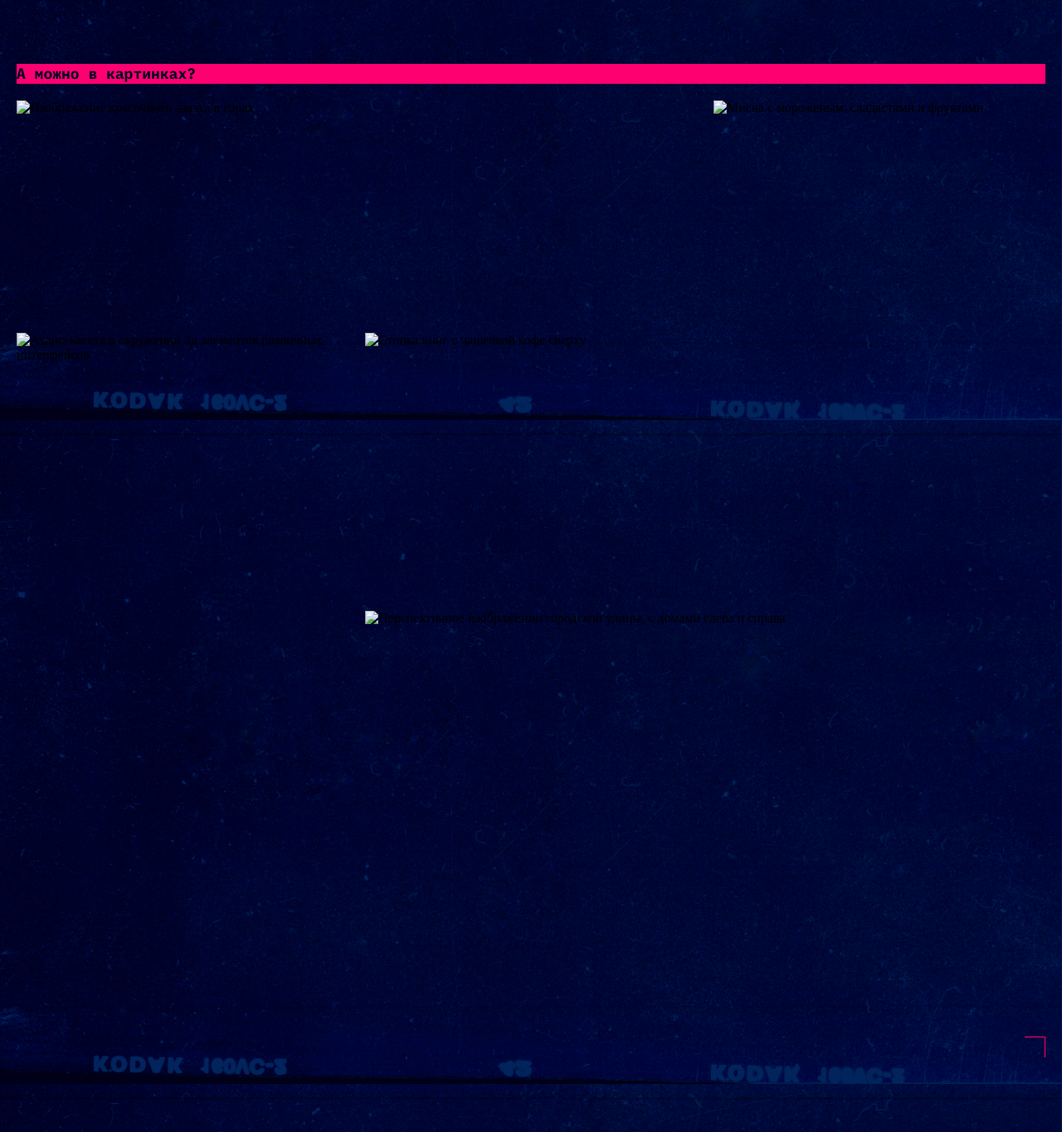
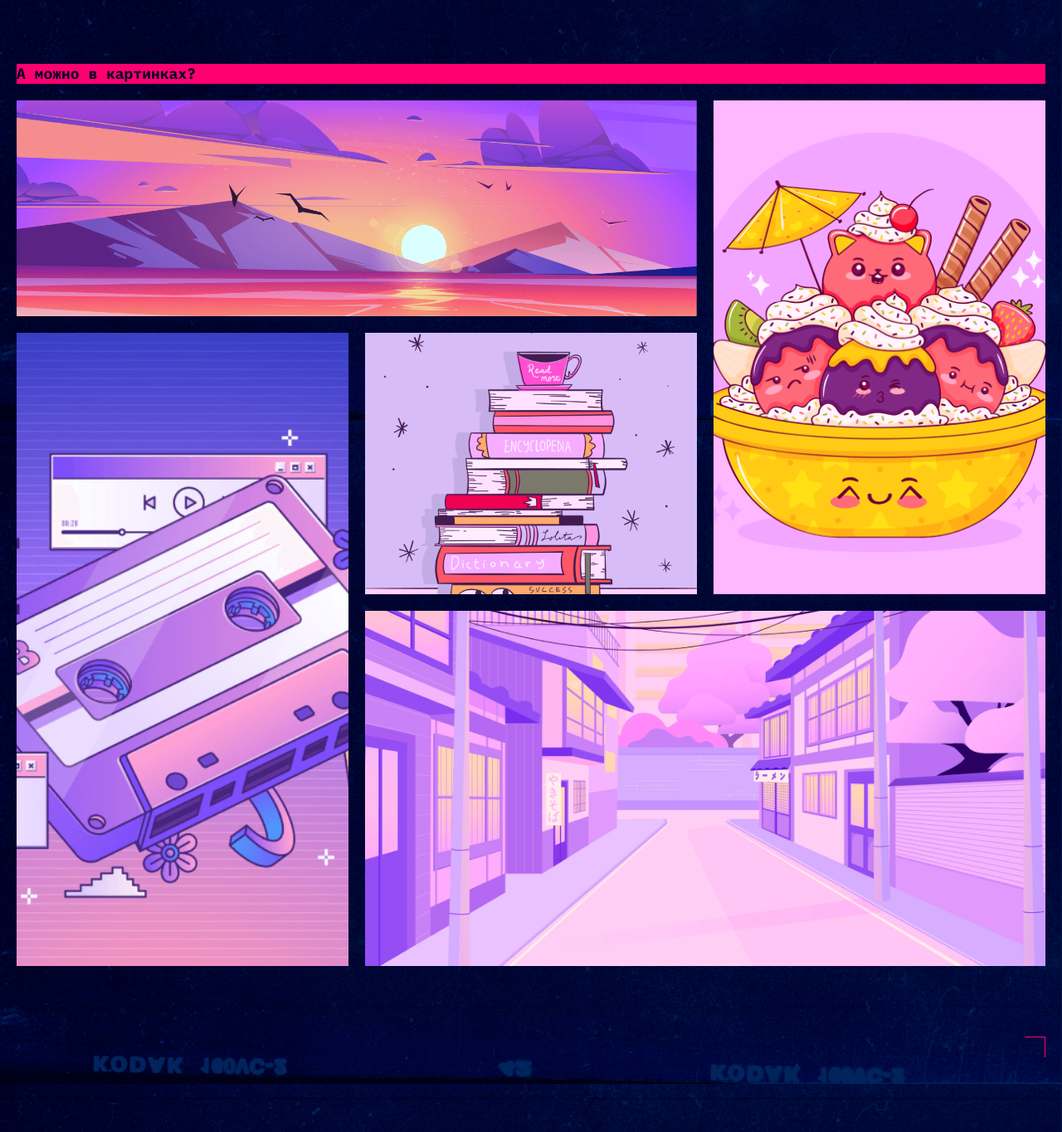
Before and after one commit to Den-d-xps/slozhno-sosredotochitsya, a plain HTML site: page index.html in a window 1280 px wide. Shown: the part 2694-4058 px from the top of the page at 83% size. Drawn offline with Linux system fonts and the light colour scheme; the site is published under a folder, as on GitHub Pages, so addresses that start at the root find nothing.

Commit message:
fix autotest4

```diff
--- a/index.html
+++ b/index.html
@@ -135,7 +135,7 @@
         <ul class="picture-block__list">
           <li class="picture-block__item">
             <img
-              src="/images/sunset.png"
+              src="./images/sunset.png"
               alt="Изображение красочного заката в горах"
               loading="lazy"
               class="picture-block__img"
@@ -143,7 +143,7 @@
           </li>
           <li class="picture-block__item">
             <img
-              src="/images/ice-cream.png"
+              src="./images/ice-cream.png"
               alt="Миска с мороженым, сладастями и фруктами"
               loading="lazy"
               class="picture-block__img"
@@ -151,7 +151,7 @@
           </li>
           <li class="picture-block__item">
             <img
-              src="/images/tape.png"
+              src="./images/tape.png"
               alt="Аудио-касета в окружении 3д элементов различных интерфейсов"
               loading="lazy"
               class="picture-block__img"
@@ -159,7 +159,7 @@
           </li>
           <li class="picture-block__item">
             <img
-              src="/images/books.png"
+              src="./images/books.png"
               alt="Стопка книг с чашечкой кофе сверху"
               loading="lazy"
               class="picture-block__img"
@@ -167,7 +167,7 @@
           </li>
           <li class="picture-block__item">
             <img
-              src="/images/street.png"
+              src="./images/street.png"
               alt="Перспективное изображении городской улицы, с домами слева и справа"
               loading="lazy"
               class="picture-block__img"
```
